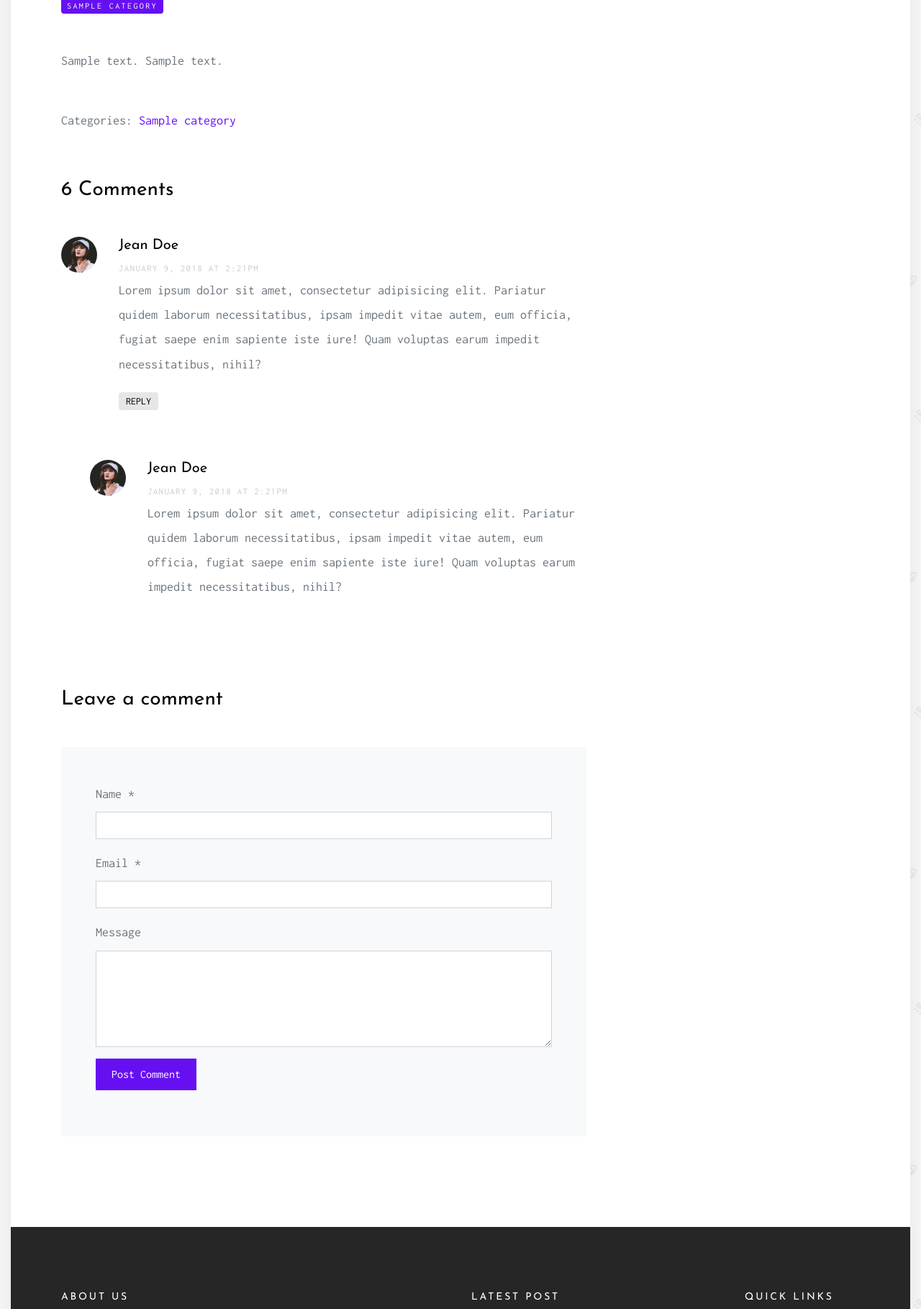
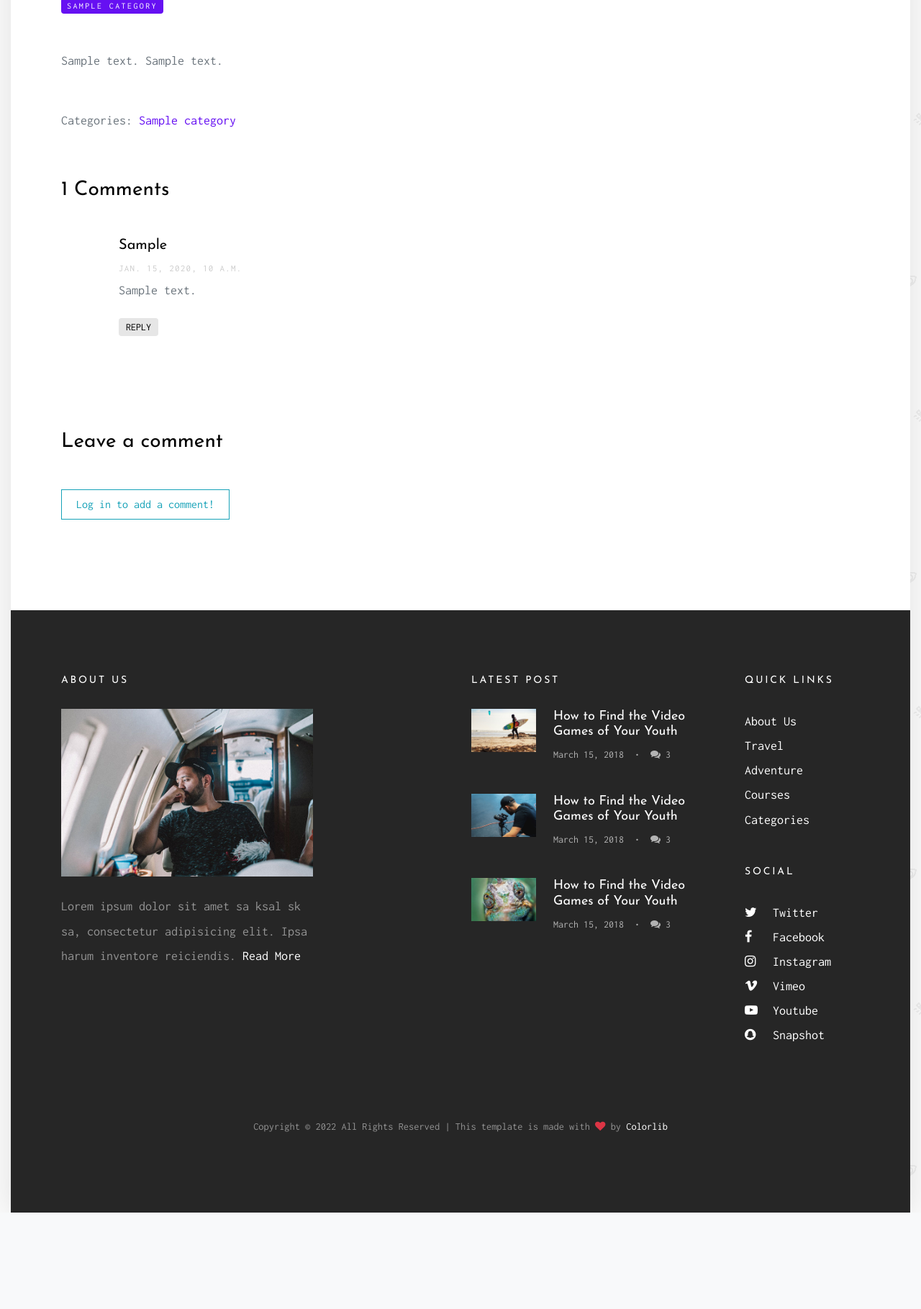
Before and after one commit to LanVu97/BlogWeb, a Django app: a page that uses blogWeb/blogWeb/templates/base.html in a window 1280 px wide. Shown: the part 921-2740 px from the top of the page at 72% size. After the commit the page ends 2606 px from the top, so only its background shows below. Run offline with Django 3.2, Linux system fonts and the light colour scheme; tables that the repository leaves empty hold one stand-in row (values such as "Sample post"); grey boxes marked "Sample" are stand-in pictures; some libraries are stand-ins or nearby versions.

Commit message:
feat: add comment functionality

```diff
--- a/blogWeb/blog/forms.py
+++ b/blogWeb/blog/forms.py
@@ -1,6 +1,6 @@
 from django import forms
 
-from blog.models import Post
+from blog.models import Comment, Post
 # Create your forms here.
 class PostForm(forms.ModelForm):
 
@@ -12,3 +12,12 @@ class PostForm(forms.ModelForm):
         for visible in self.visible_fields():
             visible.field.widget.attrs['class'] = 'form-control'
         self.fields['image'].widget.attrs['class'] = ''
+
+class CommentForm(forms.ModelForm):
+    class Meta:
+        model = Comment
+        fields = ('body',)
+    def __init__(self, *args, **kwargs):
+        super(CommentForm, self).__init__(*args, **kwargs)
+        self.fields['body'].widget.attrs['class'] = 'form-control'
+        self.fields['body'].widget.attrs['rows'] = "5"
--- a/blogWeb/blog/models.py
+++ b/blogWeb/blog/models.py
@@ -1,5 +1,6 @@
 from email.mime import image
 from django.db import models
+from django.urls import reverse
 
 from account.models import User
 # Import slugify to generate slugs from strings
@@ -36,6 +37,9 @@ class Post(models.Model):
     def __str__(self):
         return self.title
 
+    def get_absolute_url(self):
+        return reverse('blog_detail', kwargs={'blog_slug': self.slug, 'category_slug':self.category.slug })
+
 class Comment(models.Model):
     post = models.ForeignKey(Post, related_name='comments', on_delete=models.CASCADE)
     author = models.ForeignKey(User, on_delete=models.CASCADE)
@@ -49,4 +53,4 @@ class Comment(models.Model):
         ordering = ('created',)
 
     def __str__(self):
-        return 'Comment by {}'.format(self.name)
+        return 'Comment by {}'.format(self.author.username)
--- a/blogWeb/blog/views.py
+++ b/blogWeb/blog/views.py
@@ -1,20 +1,59 @@
 
 
+from django.http import HttpResponseRedirect
 from django.shortcuts import get_object_or_404, render
 from django.shortcuts import  render, redirect
 
 
 from django.contrib import messages
 
-from blog.models import Category, Post
-from blog.forms import PostForm
+from blog.models import Category, Comment, Post
+from blog.forms import CommentForm, PostForm
 
 
 def blog_detail(request, category_slug, blog_slug):
     content ={}
     post = get_object_or_404(Post, slug=blog_slug)
+    # list of active parent comments
+    comments = post.comments.filter(parent__isnull=True).order_by('-updated')
+    if request.method == "POST":
+        # comment has been added
+        comment_form = CommentForm(data=request.POST)
+        if comment_form.is_valid():
+
+            parent_obj = None
+            # get parent comment id from hidden input
+            try:
+                # id integer e.g. 15
+                parent_id = int(request.POST.get('parent_id'))
+            except:
+                parent_id = None
+            # if parent_id has been submitted get parent_obj id
+            if parent_id:
+                parent_obj = Comment.objects.get(id=parent_id)
+                # if parent object exist
+                if parent_obj:
+                    # create replay comment object
+                    replay_comment = comment_form.save(commit=False)
+
+                    # assign parent_obj to replay comment
+                    replay_comment.parent = parent_obj
+            # normal comment
+            # create comment object but do not save to database
+            new_comment = comment_form.save(commit=False)
+            # assign ship to the comment
+            new_comment.post = post
+            new_comment.author = request.user
+            # save
+            new_comment.save()
+            return HttpResponseRedirect(post.get_absolute_url())
+    else:
+            comment_form = CommentForm()
 
     content['post'] = post
+    content['comments'] = comments
+    content['comment_form'] = comment_form
+    content['category_slug'] = category_slug
     return render (request, 'blog/detail.html',content)
 
 def category(request, category_slug):
--- a/blogWeb/blogWeb/templates/base.html
+++ b/blogWeb/blogWeb/templates/base.html
@@ -28,6 +28,8 @@
     <script src="{% static 'js/owl.carousel.min.js' %}"></script>
     <script src="{% static 'js/jquery.waypoints.min.js' %}"></script>
     <script src="{% static 'js/jquery.stellar.min.js' %}"></script>
+
+
 
   </head>
   <body>
--- a/blogWeb/blogWeb/templates/blog/detail.html
+++ b/blogWeb/blogWeb/templates/blog/detail.html
@@ -44,87 +44,85 @@
                 {% endif %}
                 <!-- comments -->
                 <div class="pt-5">
-                    <h3 class="mb-5">6 Comments</h3>
+                    <h3 class="mb-5">{{comments.count}} Comments</h3>
                     <ul class="comment-list">
+                        <!-- Comment with nested comments -->
+                        {% for comment in comments %}
+
+                        <li class="comment">
+
+                            <div class="comment-body">
+                                <h3>{{comment.author.username| capfirst}}</h3>
+                                <div class="meta">{{comment.updated}}</div>
+                                <p>{{comment.body}}</p>
+                                <div>
+                                    <a class="reply rounded buttonReply">Reply</a>
+                                    <!--  reply form -->
+                                    <div class="replyForm">
+                                        {% if user.is_authenticated %}
+                                        <form action="{{post.get_absolute_url}}" class="p-5 bg-light" method="post">
+                                            {% csrf_token %}
+                                            <div class="form-group">
+                                                <label for="message">Message</label>
+                                                {{comment_form.body}}
+                                            </div>
+                                            <input type="hidden" name="parent_id" value="{{comment.id}}">
+                                            <div class="form-group">
+                                                <input type="submit" value="Post Comment" class="btn btn-primary">
+                                            </div>
+
+                                        </form>
+                                        {% else %}
+                                        <a class="btn btn-outline-info"
+                                            href="{% url 'login' %}?next={{request.path}}">Log
+                                            in to add a comment!</a><br>
+                                        {% endif %}
+                                    </div>
+                                </div>
+                            </div>
 
 
-                        <li class="comment">
-                            <div class="vcard">
-                                <img src="images/person_1.jpg" alt="Image placeholder">
-                            </div>
-                            <div class="comment-body">
-                                <h3>Jean Doe</h3>
-                                <div class="meta">January 9, 2018 at 2:21pm</div>
-                                <p>Lorem ipsum dolor sit amet, consectetur adipisicing elit. Pariatur quidem laborum
-                                    necessitatibus, ipsam impedit vitae autem, eum officia, fugiat saepe enim sapiente
-                                    iste iure! Quam voluptas earum impedit necessitatibus, nihil?</p>
-                                <p><a href="#" class="reply rounded" id="buttonReply">Reply</a></p>
-                                <!--  reply form -->
-                                <form action="#" class="p-5 bg-light" id="replyForm" style="display:none;">
-                                    <div class="form-group">
-                                        <label for="name">Name *</label>
-                                        <input type="text" class="form-control" id="name">
-                                    </div>
-                                    <div class="form-group">
-                                        <label for="email">Email *</label>
-                                        <input type="email" class="form-control" id="email">
-                                    </div>
+                            <ul class="children">
+                                {% for replay in comment.replies.all %}
+                                <li class="comment">
 
-                                    <div class="form-group">
-                                        <label for="message">Message</label>
-                                        <textarea name="" id="message" cols="30" rows="5"
-                                            class="form-control"></textarea>
-                                    </div>
-                                    <div class="form-group">
-                                        <input type="submit" value="Post Comment" class="btn btn-primary">
-                                    </div>
-
-                                </form>
-                            </div>
-
-                            <ul class="children">
-                                <li class="comment">
-                                    <div class="vcard">
-                                        <img src="images/person_1.jpg" alt="Image placeholder">
-                                    </div>
                                     <div class="comment-body">
-                                        <h3>Jean Doe</h3>
-                                        <div class="meta">January 9, 2018 at 2:21pm</div>
-                                        <p>Lorem ipsum dolor sit amet, consectetur adipisicing elit. Pariatur quidem
-                                            laborum necessitatibus, ipsam impedit vitae autem, eum officia, fugiat saepe
-                                            enim sapiente iste iure! Quam voluptas earum impedit necessitatibus, nihil?
-                                        </p>
+                                        <h3>{{replay.author.username| capfirst}}</h3>
+                                        <div class="meta">{{replay.updated}}</div>
+                                        <p>{{replay.body}}</p>
 
                                 </li>
+                                {% endfor %}
                             </ul>
                         </li>
 
+                        {% empty %}
 
+                        <strong class="text-secondary">No comments yet...</strong>
+                        {% endfor %}
                     </ul>
                     <!-- END comment-list -->
 
                     <div class="comment-form-wrap pt-5">
                         <h3 class="mb-5">Leave a comment</h3>
-                        <form action="#" class="p-5 bg-light">
-                            <div class="form-group">
-                                <label for="name">Name *</label>
-                                <input type="text" class="form-control" id="name">
-                            </div>
-                            <div class="form-group">
-                                <label for="email">Email *</label>
-                                <input type="email" class="form-control" id="email">
-                            </div>
-
+                        {% if user.is_authenticated %}
+                        <form action="{{post.get_absolute_url}}" class="p-5 bg-light" method="post">
+                            {% csrf_token %}
                             <div class="form-group">
                                 <label for="message">Message</label>
-                                <textarea name="" id="message" cols="30" rows="5" class="form-control"></textarea>
+                                {{comment_form.body}}
                             </div>
                             <div class="form-group">
                                 <input type="submit" value="Post Comment" class="btn btn-primary">
                             </div>
 
                         </form>
+                        {% else %}
+                        <a class="btn btn-outline-info" href="{% url 'login' %}?next={{request.path}}">Log in to add a
+                            comment!</a><br>
+                        {% endif %}
                     </div>
+
                 </div>
 
             </div>
@@ -132,7 +130,7 @@
             <!-- END main-content -->
 
             {% include "snippet/sidebar.html" %}
-        </div>
+
 </section>
 <script type="text/javascript">
     $(".confirmation").submit(function () {
@@ -142,11 +140,19 @@
         return res;
     });
 
-    $("#buttonReply").click(function (e) {
-        $("#replyForm").show();
+    $(".replyForm").hide();
 
-        e.preventDefault();
+    $(".buttonReply").click(function () {
+        if ($(this).next(".replyForm").is(":visible")) {
+            $(this).next(".replyForm").hide();
+
+        } else {
+            $(this).next(".replyForm").show();
+
+        }
     });
+
+
 </script>
 
 <!-- END section -->
--- a/blogWeb/blogWeb/templates/index.html
+++ b/blogWeb/blogWeb/templates/index.html
@@ -22,7 +22,7 @@
               <div class="row">
                 {% for post in posts %}
                 <div class="col-md-6">
-                  <a href="{% url 'blog_detail' post.category.slug post.slug %}" class="blog-entry element-animate" data-animate-effect="fadeIn">
+                  <a href="{{post.get_absolute_url}}" class="blog-entry element-animate" data-animate-effect="fadeIn">
                     <img src="{{post.image.url}}" alt="Image placeholder">
                     <div class="blog-content-body">
                       <div class="post-meta">
```
Also changed, not shown: blogWeb/blog/admin.py (+8 -1 lines), blogWeb/blogWeb/templates/blog/test.html (added, +29 -0 lines), blogWeb/blog/migrations/0004_auto_20220329_0242.py (added).
